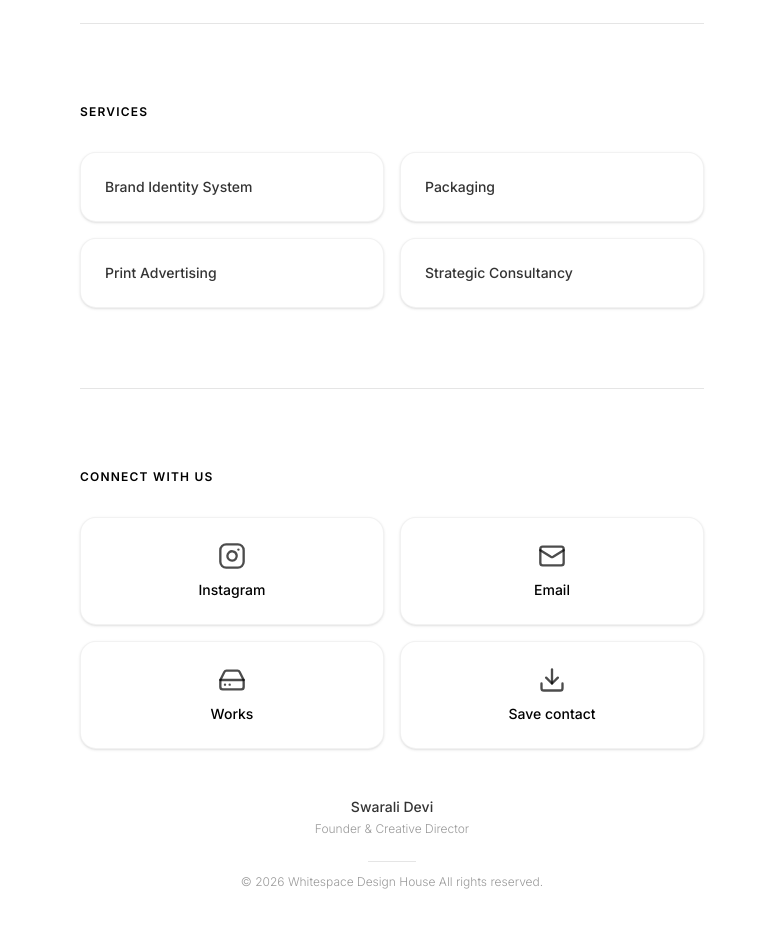
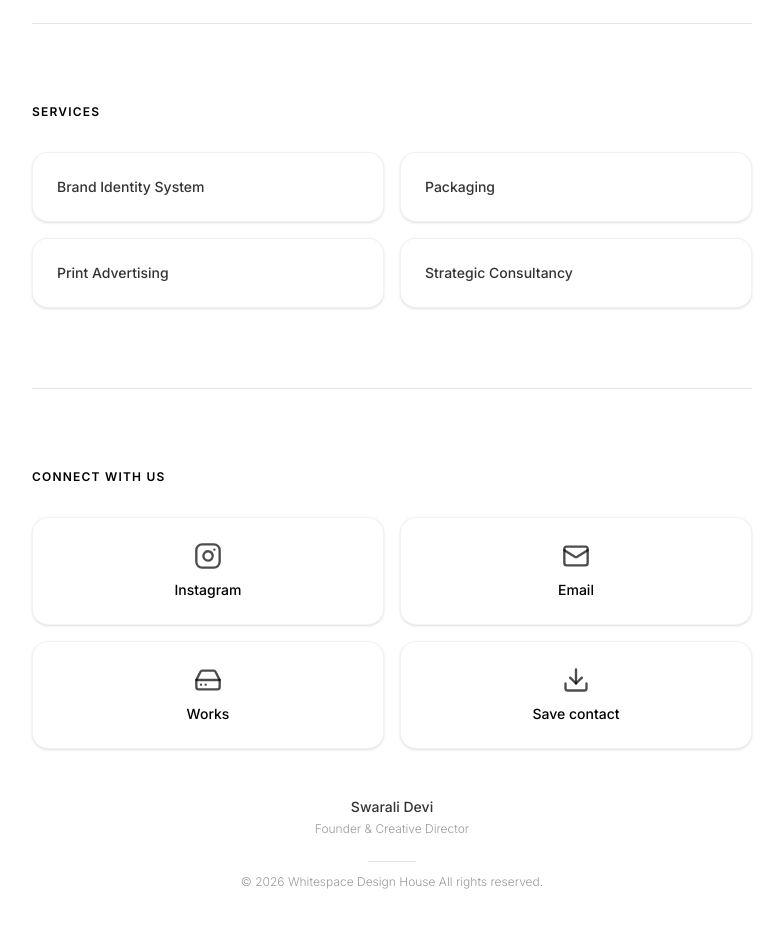
Before and after one commit to whitespacedesign/whitespace-design-house, a React (Vite) app: page / in a window 1280 px wide. Shown: the part 846-1774 px from the top of the page, without its empty margins (248-1031 px from the left). Built offline with nearby package versions, Linux system fonts and the light colour scheme; a web font is replaced by a local one.

Commit message:
Increase main container width from max-w-2xl to max-w-3xl

```diff
--- a/src/App.tsx
+++ b/src/App.tsx
@@ -109,7 +109,7 @@
         </button>
       </header>
 
-      <main className="max-w-2xl mx-auto px-6">
+      <main className="max-w-3xl mx-auto px-6">
 
         {/* Hero Section */}
         <section className="pt-20 pb-32 flex justify-center">
```
